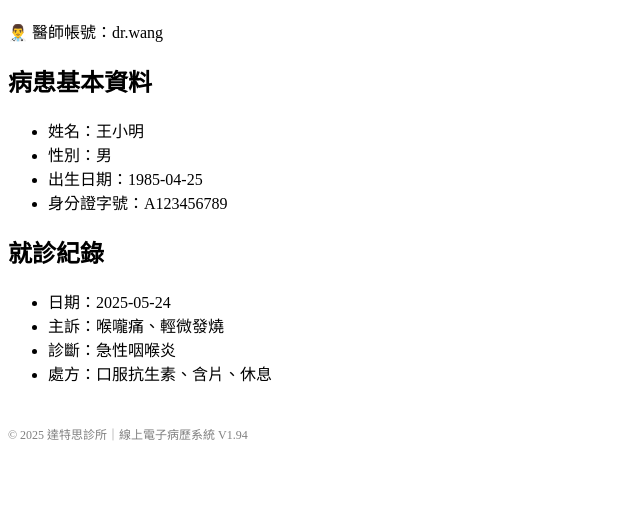
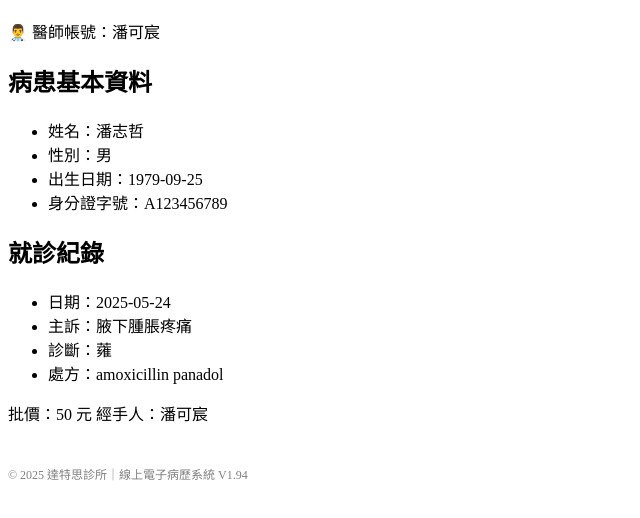
Before and after one commit to jjzeq943/dart.sense-clinic, a plain HTML site: page index.html in a window 1280 px wide. Shown: the part 70-588 px from the top of the page, without its empty margins (0-640 px from the left). Drawn offline with Linux system fonts and the light colour scheme.

Commit message:
Update index.html

```diff
--- a/index.html
+++ b/index.html
@@ -7,23 +7,23 @@
 </head>
 <body>
 <h1>達特思診所線上電子病歷</h1>
-<p>👨‍⚕️ 醫師帳號：dr.wang</p>
+<p>👨‍⚕️ 醫師帳號：潘可宸</p>
 
 <h2>病患基本資料</h2>
 <ul>
-<li>姓名：王小明</li>
+<li>姓名：潘志哲</li>
 <li>性別：男</li>
-<li>出生日期：1985-04-25</li>
+<li>出生日期：1979-09-25</li>
 <li>身分證字號：A123456789</li>
 </ul>
 
 <h2>就診紀錄</h2>
 <ul>
 <li>日期：2025-05-24</li>
-<li>主訴：喉嚨痛、輕微發燒</li>
-<li>診斷：急性咽喉炎</li>
-<li>處方：口服抗生素、含片、休息</li>
-</ul>
+<li>主訴：腋下腫脹疼痛</li>
+<li>診斷：蕹</li>
+<li>處方：amoxicillin panadol </li>
+</ul>批價：50 元     經手人：潘可宸</ul>
 
 <footer style="margin-top: 40px; font-size: 12px; color: gray;">
 &copy; 2025 達特思診所｜線上電子病歷系統 V1.94
```
